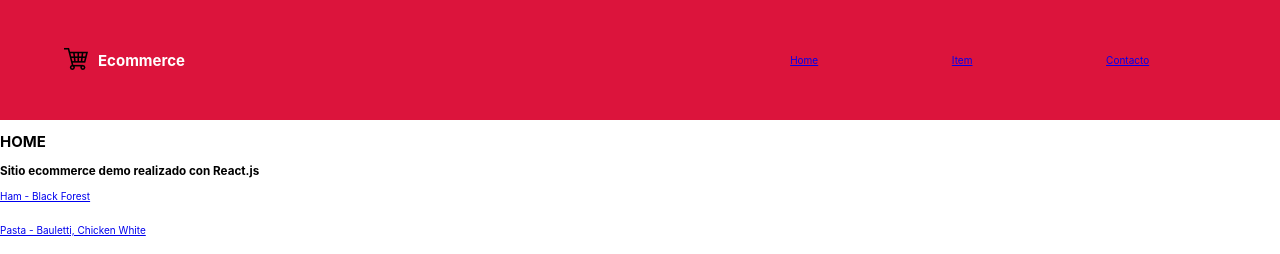
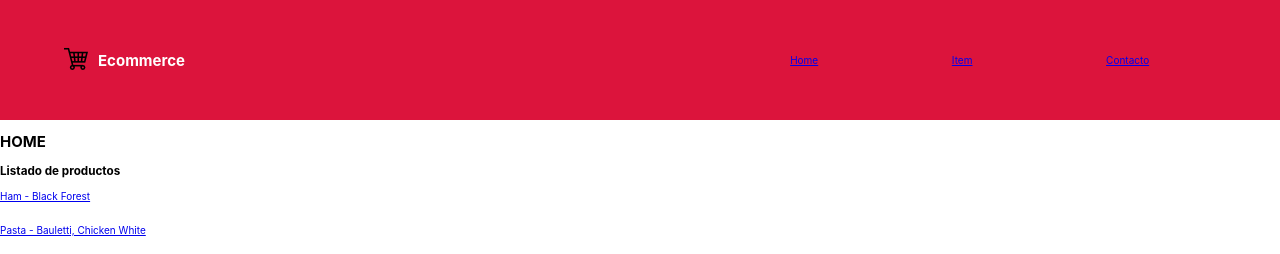
Before and after one commit to cgldev/ecommerce, a React (Create React App) app: page / in a window 1280 px wide. Shown: the top 254 px of the page. Built offline with nearby package versions, Linux system fonts and the light colour scheme.

Commit message:
cartContext

```diff
--- a/src/App.js
+++ b/src/App.js
@@ -5,16 +5,20 @@ import Cart from "./components/Cart/Cart.js";
 import { BrowserRouter, Switch, Route } from "react-router-dom";
 import ItemDetailContainer from "./components/ItemDetailContainer/ItemDetailContainer";
 import Contacto from "./components/Contacto/Contacto";
+import { cartContext } from "./context/cartContext";
 
 function App() {
   return (
+    <cartContext.Provider value={[]}>
       <BrowserRouter>
         <NavBar />
         <Switch>
           <Route exact path="/">
             <Home />
           </Route>
-        <Route exact path="/detalle:id" component={ItemDetailContainer}></Route>
+          <Route exact path="/detalle:id">
+            <ItemDetailContainer />
+          </Route>
           <Route exact path="/contacto">
             <Contacto />
           </Route>
@@ -23,6 +27,7 @@ function App() {
           </Route>
         </Switch>
       </BrowserRouter>
+    </cartContext.Provider>
   );
 }
 
--- a/src/components/Home/Home.js
+++ b/src/components/Home/Home.js
@@ -22,7 +22,7 @@ const Home = () => {
   return (
     <section className="hero">
       <h2>HOME</h2>
-      <h3>Sitio ecommerce demo realizado con React.js</h3>
+      <h3>Listado de productos</h3>
       {loading ? <h1>CARGANDO...</h1> : <ItemList products={products} />}
     </section>
   );
--- /dev/null
+++ b/src/context/cartContext.js
@@ -0,0 +1,3 @@
+import React from "react";
+
+export const cartContext = React.createContext([]);
```
Lines whose indentation alone changed are shown as unchanged.
